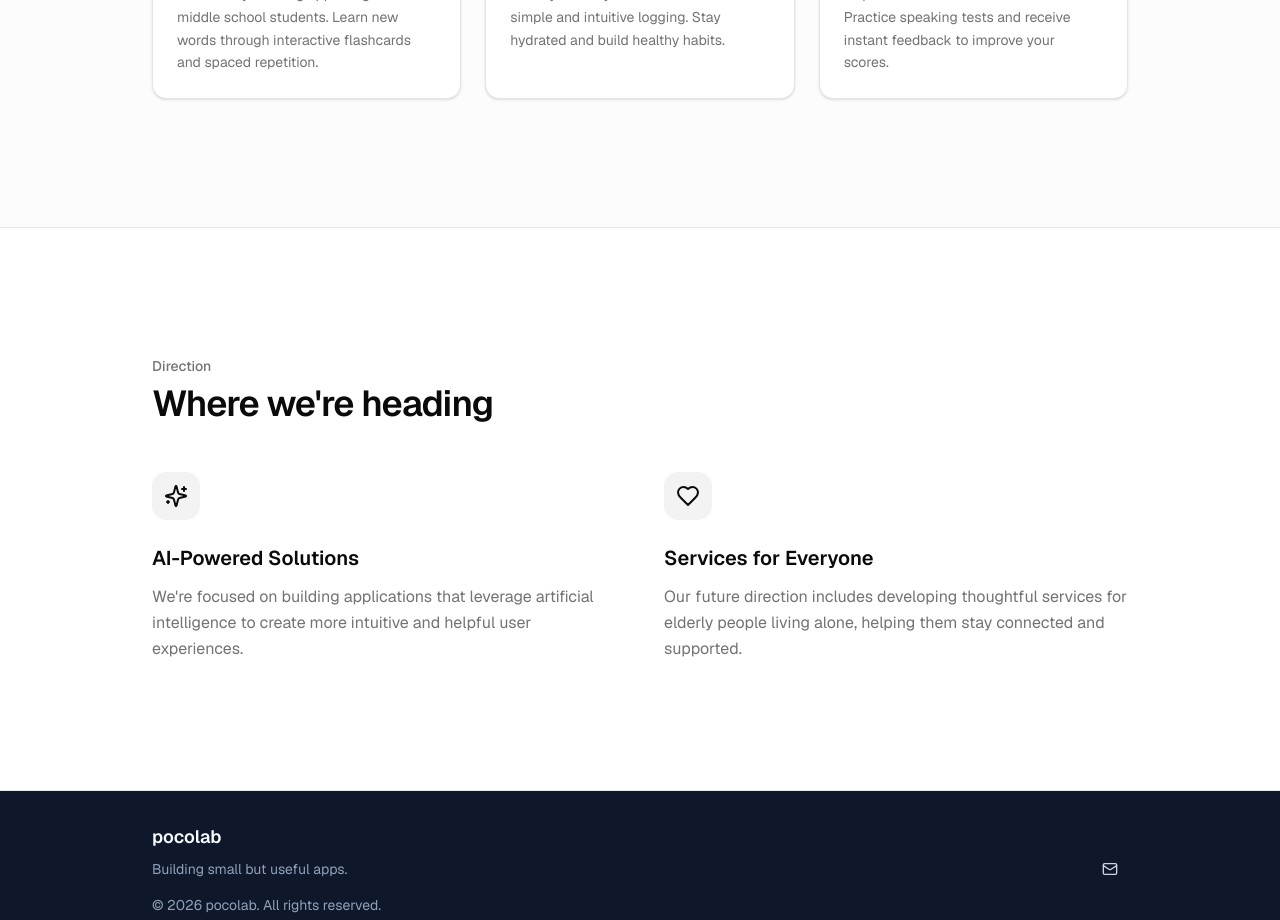
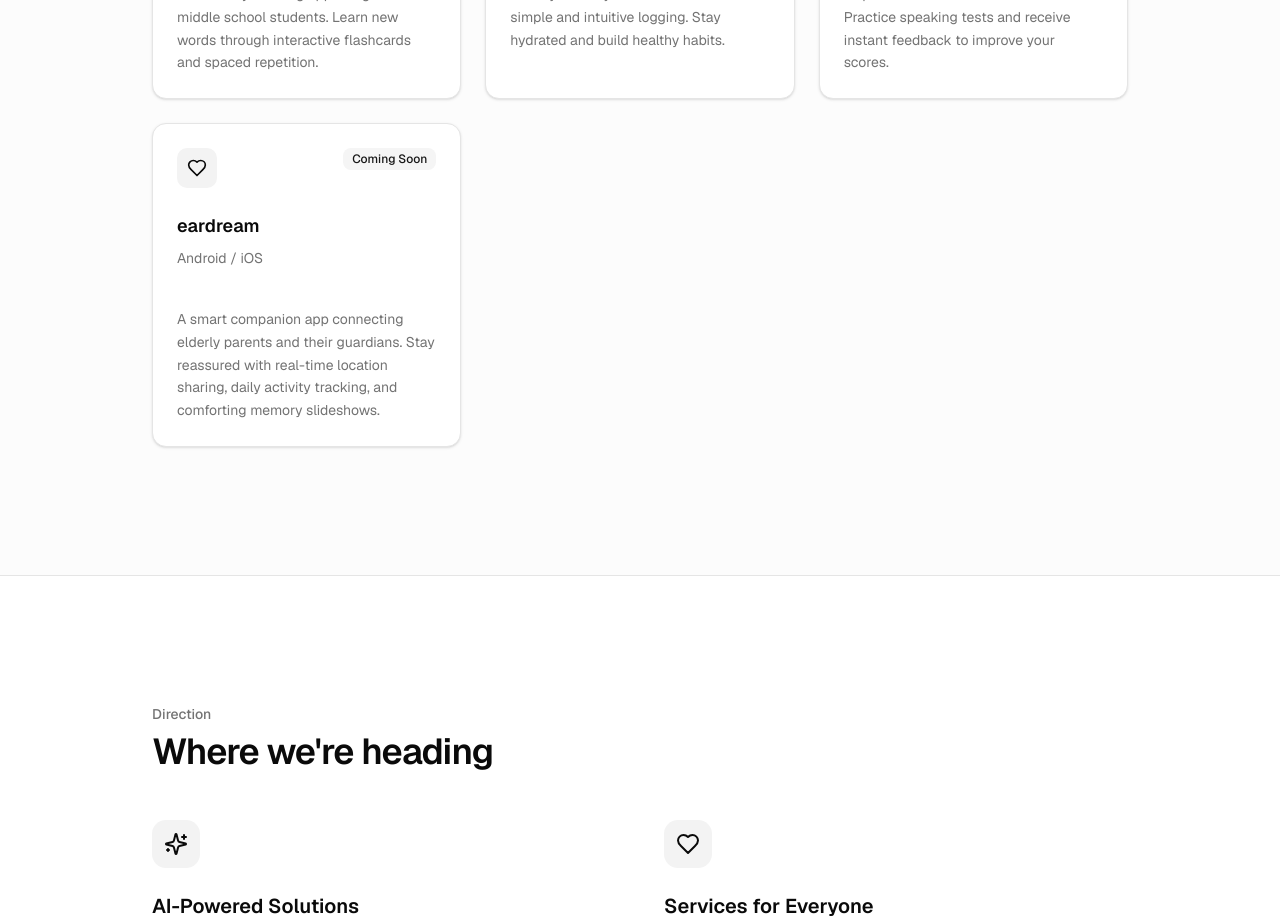
Before and after one commit to devpocolab-app/company, a Next.js app: page / in a window 1280 px wide. Shown: the part 1060-1980 px from the top of the page. Built offline with nearby package versions, Linux system fonts and the light colour scheme; no server answers.

Commit message:
eardream 추가

```diff
--- a/components/products.tsx
+++ b/components/products.tsx
@@ -1,7 +1,7 @@
 import Link from "next/link"
 import { Card, CardContent, CardDescription, CardHeader, CardTitle } from "@/components/ui/card"
 import { Badge } from "@/components/ui/badge"
-import { BookOpen, Droplets, MessageSquare } from "lucide-react"
+import { BookOpen, Droplets, Heart, MessageSquare } from "lucide-react"
 
 const products = [
   {
@@ -25,6 +25,13 @@ const products = [
     platform: "Web",
     icon: MessageSquare,
     status: "Available",
+  },
+  {
+    name: "eardream",
+    description: "A smart companion app connecting elderly parents and their guardians. Stay reassured with real-time location sharing, daily activity tracking, and comforting memory slideshows.",
+    platform: "Android / iOS",
+    icon: Heart,
+    status: "Coming Soon",
   },
 ]
 
```
